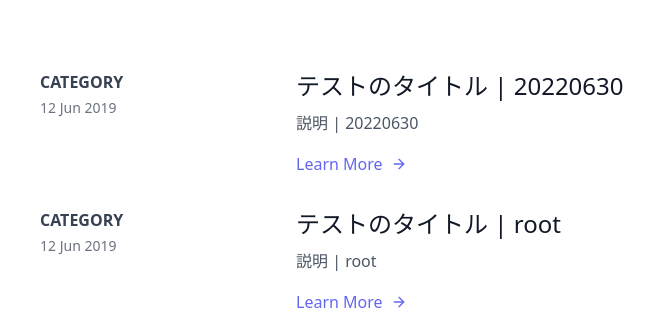
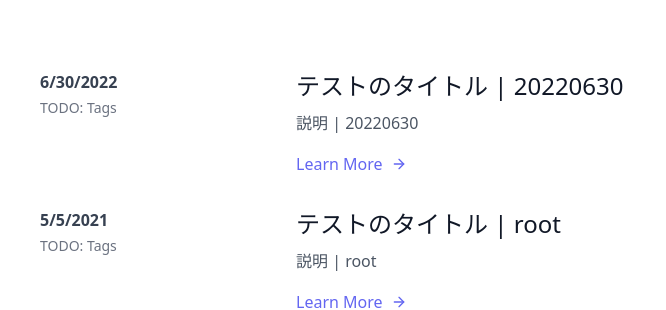
Before and after one commit to sugardon/sugardonblog, a Next.js app: page / in a window 1280 px wide. Shown: the part 226-536 px from the top of the page, without its empty margins (0-666 px from the left). Built offline with nearby package versions, Linux system fonts and the light colour scheme.

Commit message:
Add date

```diff
--- a/posts/2022/06/30/test.mdx
+++ b/posts/2022/06/30/test.mdx
@@ -1,6 +1,7 @@
 ---
 title: テストのタイトル | 20220630
 description: 説明 | 20220630
+date: "2022-06-30"
 ---
 
 # 項目
--- a/posts/test.mdx
+++ b/posts/test.mdx
@@ -1,6 +1,7 @@
 ---
 title: テストのタイトル | root
 description: 説明 | root
+date: "2021-05-05"
 ---
 
 # 項目
--- a/src/components/post/list.tsx
+++ b/src/components/post/list.tsx
@@ -7,9 +7,9 @@ const Content: React.FC<{ post: Post }> = (props) => {
       <div className="flex flex-wrap py-8 md:flex-nowrap">
         <div className="flex flex-col flex-shrink-0 mb-6 md:w-64 md:mb-0">
           <span className="font-semibold text-gray-700 title-font">
-            CATEGORY
+            {new Date(props.post.postMeta.date).toLocaleDateString()}
           </span>
-          <span className="mt-1 text-sm text-gray-500">12 Jun 2019</span>
+          <span className="mt-1 text-sm text-gray-500">{"TODO: Tags"}</span>
         </div>
         <div className="md:flex-grow">
           <h2 className="mb-2 text-2xl font-medium text-gray-900 title-font">
--- a/src/types/post.ts
+++ b/src/types/post.ts
@@ -3,6 +3,7 @@ import { MDXRemoteSerializeResult } from "next-mdx-remote";
 export interface PostMeta {
   title: string;
   description: string;
+  date: string;
   all: { [key: string]: string };
 }
 
--- a/src/utils/post.ts
+++ b/src/utils/post.ts
@@ -9,6 +9,7 @@ const toPostMeta = (frontMatter: { [key: string]: string }) => {
   const postMeta: PostMeta = {
     title: frontMatter.title || "No Title",
     description: frontMatter.description || "No Description",
+    date: frontMatter.date || "1900-01-01",
     all: frontMatter,
   };
   return postMeta;
```
